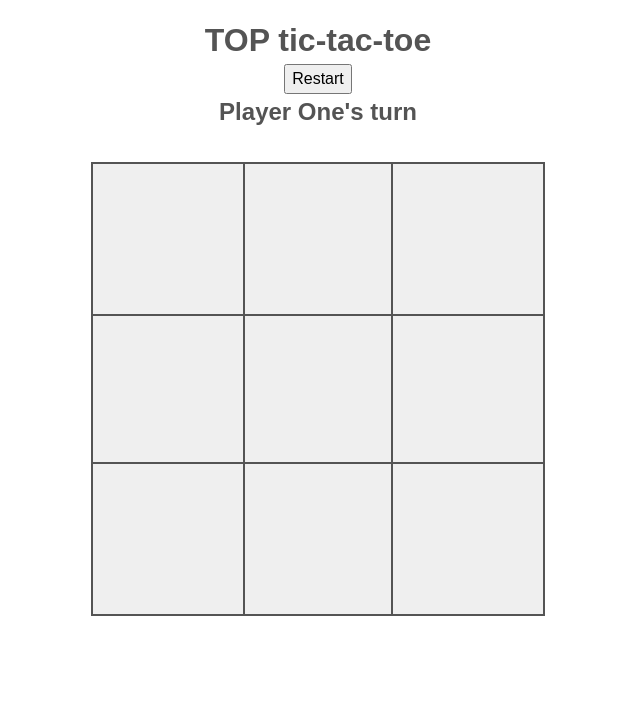
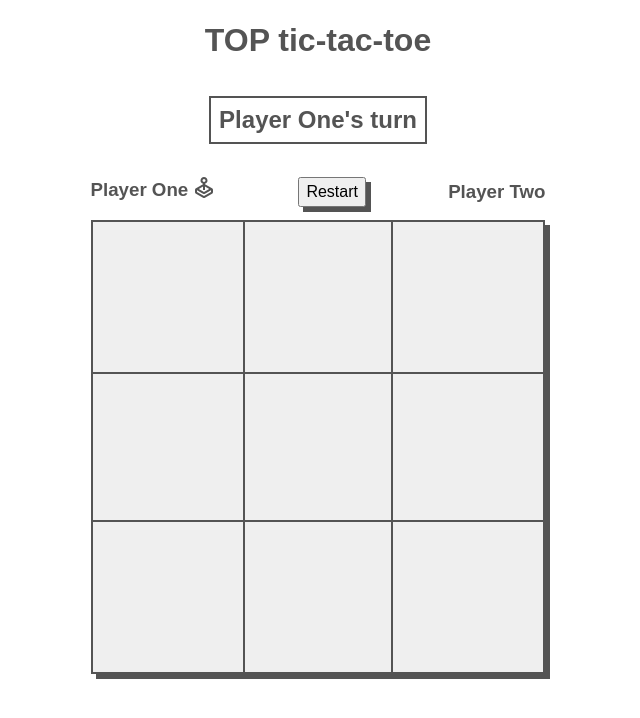
Before and after one commit to LahcenHaouch/top_tic_tac_toe, a plain HTML site: page index.html in a window 1280 px wide. Both pictures are taken after a click on the button "Restart". Shown: the whole page, without its empty margins (322-962 px from the left). Drawn offline with Linux system fonts and the light colour scheme.

Commit message:
Display joystick icon near active player

```diff
--- a/index.html
+++ b/index.html
@@ -11,8 +11,13 @@
   </head>
   <body>
     <h1>TOP tic-tac-toe</h1>
-    <button id="restart">Restart</button>
     <h2 class="game-status"></h2>
+
+    <div class="scoreboard">
+      <h3 id="player-one">Player One</h3>
+      <button id="restart">Restart</button>
+      <h3 id="player-two">Player Two</h3>
+    </div>
     <ul class="gameboard"></ul>
   </body>
 </html>
--- a/index.js
+++ b/index.js
@@ -79,6 +79,17 @@ function DisplayController() {
   const displayGameStatus = (status) => {
     gameStatusEl.textContent = status;
   };
+  const displayActivePlayer = (player) => {
+    const previousActivePlayer = document.querySelector(`[data-active="true"]`);
+    if (previousActivePlayer) {
+      previousActivePlayer.dataset.active = "false";
+    }
+    const playerEl = document.getElementById(player.id);
+    if (!playerEl) {
+      return;
+    }
+    playerEl.dataset.active = "true";
+  };
 
   return {
     getBoardEl,
@@ -87,6 +98,7 @@ function DisplayController() {
     updateBoard,
     resetBoard,
     displayGameStatus,
+    displayActivePlayer,
   };
 }
 
@@ -145,12 +157,12 @@ function DisplayController() {
   };
   const players = [
     {
-      name: "player_1",
+      id: "player-one",
       label: "Player One",
       token: "X",
     },
     {
-      name: "player_2",
+      id: "player-two",
       label: "Player Two",
       token: "O",
     },
@@ -196,6 +208,7 @@ function DisplayController() {
     gameState.status = "ongoing";
     gameState.winner = null;
     displayController.displayGameStatus(`${activePlayer.label}'s turn`);
+    displayController.displayActivePlayer(activePlayer);
   });
   displayController.getBoardEl().addEventListener("click", (event) => {
     const { target } = event;
@@ -237,5 +250,6 @@ function DisplayController() {
 
     activePlayer = activePlayer === players[0] ? players[1] : players[0];
     displayController.displayGameStatus(`${activePlayer.label}'s turn`);
+    displayController.displayActivePlayer(activePlayer);
   });
 })();
--- a/style.css
+++ b/style.css
@@ -8,22 +8,53 @@ body {
   font-family: sans-serif;
   color: var(--color);
 
-  max-width: 720px;
+  max-width: 455px;
   margin-inline: auto;
 
   text-align: center;
 
   h1 {
     padding-top: 1rem;
+    margin-bottom: 2rem;
   }
 
   h2 {
     margin-bottom: 2rem;
+    border: 2px solid var(--border-color);
+    padding: 0.25rem 0.5rem;
+    width: fit-content;
+    margin-inline: auto;
+  }
+
+  .scoreboard {
+    display: flex;
+    justify-content: space-between;
+    align-items: center;
+    margin-bottom: 0.75rem;
+
+    h3 {
+      display: flex;
+      gap: 0.25rem;
+    }
+
+    #player-one[data-active="true"] {
+      &::after {
+        content: url("./assets/joystick.svg");
+      }
+    }
+
+    #player-two[data-active="true"] {
+      &::before {
+        content: url("./assets/joystick.svg");
+      }
+    }
   }
 
   .gameboard {
     list-style: none;
     padding-left: 0;
+    margin-bottom: 1rem;
+    box-shadow: 5px 5px 0 var(--border-color);
 
     display: grid;
     grid-template-columns: repeat(3, 150px);
@@ -83,9 +114,13 @@ body {
         position: relative;
         z-index: 10;
         box-shadow:
-          inset 5px 5px 0 aqua,
-          5px 5px 0 aqua;
+          inset 5px 5px 0 var(--border-color),
+          5px 5px 0 var(--border-color);
       }
     }
   }
+
+  #restart {
+    box-shadow: 5px 5px 0 var(--border-color);
+  }
 }
```
Also changed, not shown: assets/joystick.svg (added).
